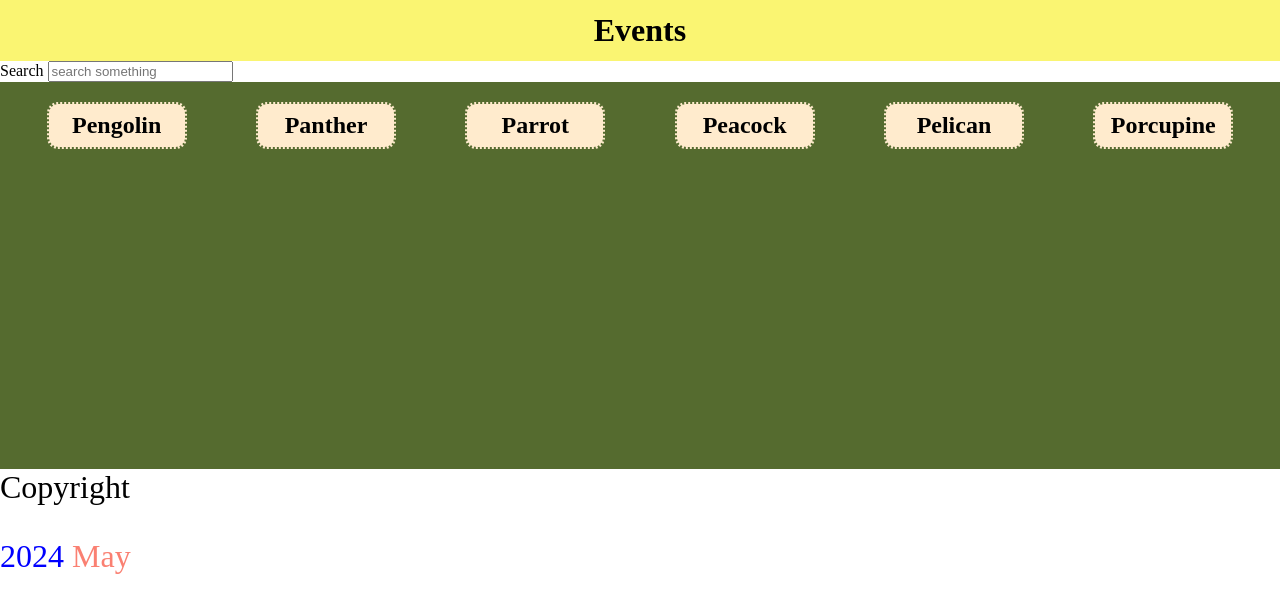
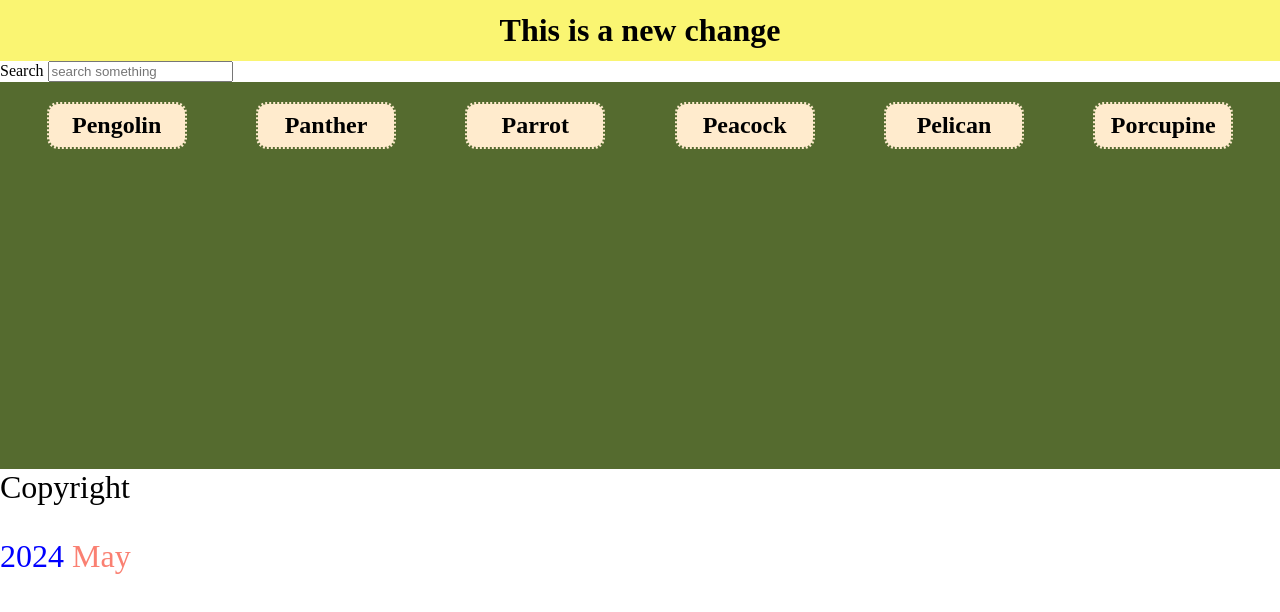
Before and after one commit to maysunktong/events, a plain HTML site: page index.html in a window 1280 px wide. Drawn offline with Linux system fonts and the light colour scheme.

Commit message:
Add a change to test vercel

```diff
--- a/index.html
+++ b/index.html
@@ -9,7 +9,7 @@
   </head>
   <body>
     <header class="header">
-      <h1 class="header__title">Events</h1>
+      <h1 class="header__title">This is a new change</h1>
     </header>
     <div class="search-field">
       <label for="search">Search</label>
```
